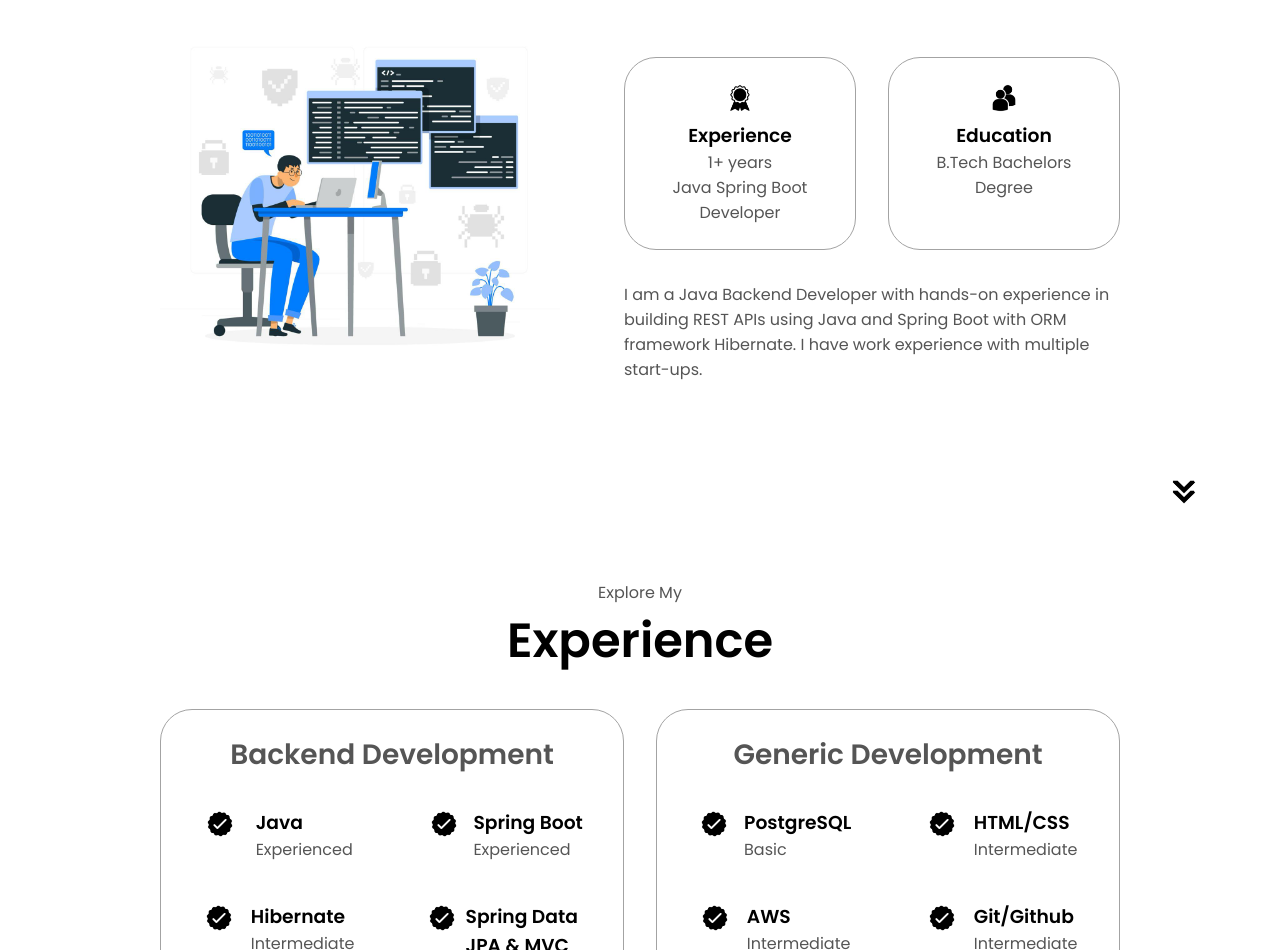
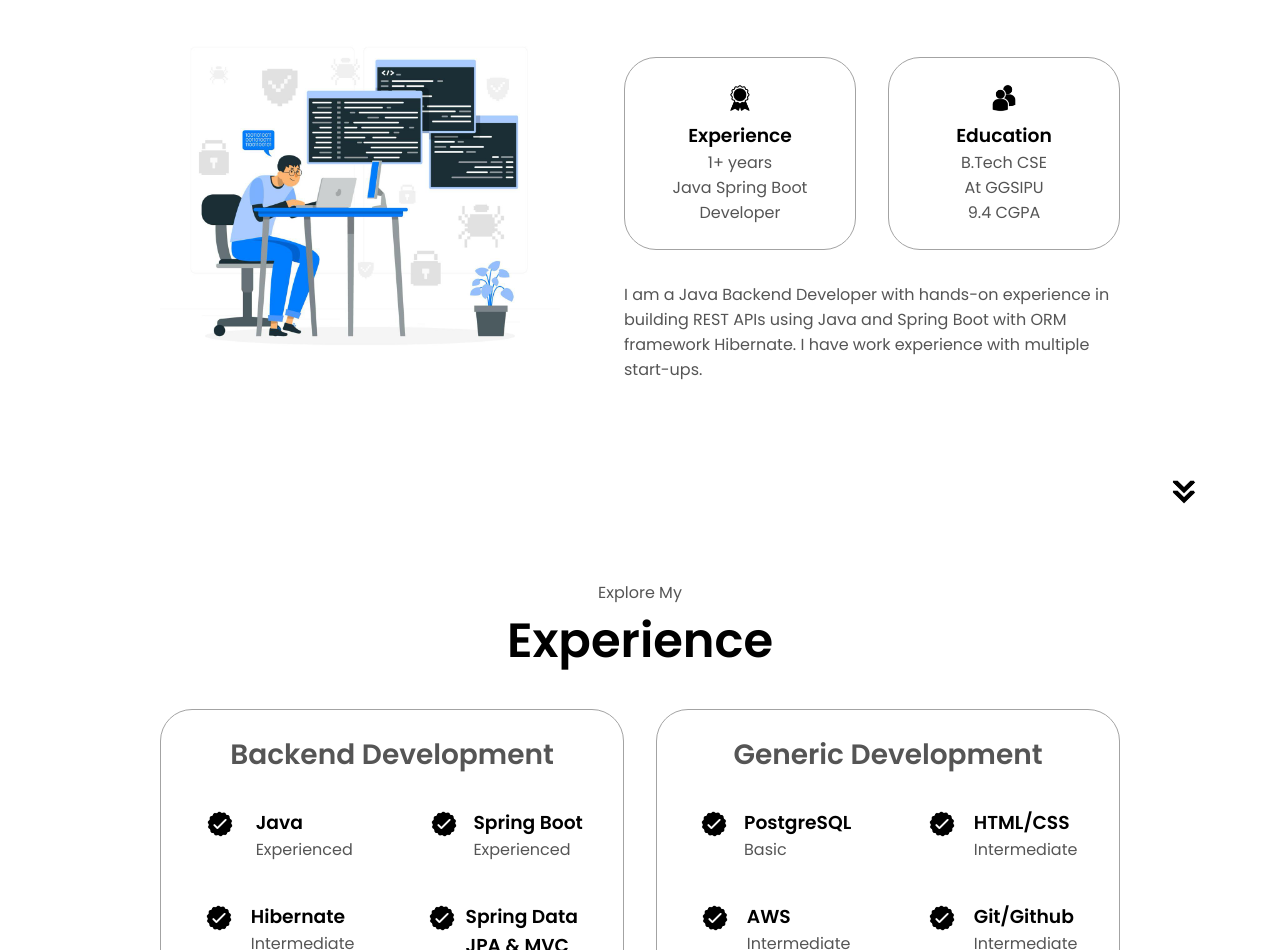
Before and after one commit to Kushaldahiya/MainPortfolio, a plain HTML site: page index.html in a window 1280 px wide. Shown: the part 1116-2066 px from the top of the page. Drawn offline with Linux system fonts and the light colour scheme.

Commit message:
added education

```diff
--- a/index.html
+++ b/index.html
@@ -84,7 +84,7 @@
                 class="icon"
               />
               <h3>Education</h3>
-              <p>B.Tech Bachelors Degree</p>
+              <p>B.Tech CSE<br/>At GGSIPU<br/>9.4 CGPA</p>
             </div>
           </div>
           <div class="text-container">
```
